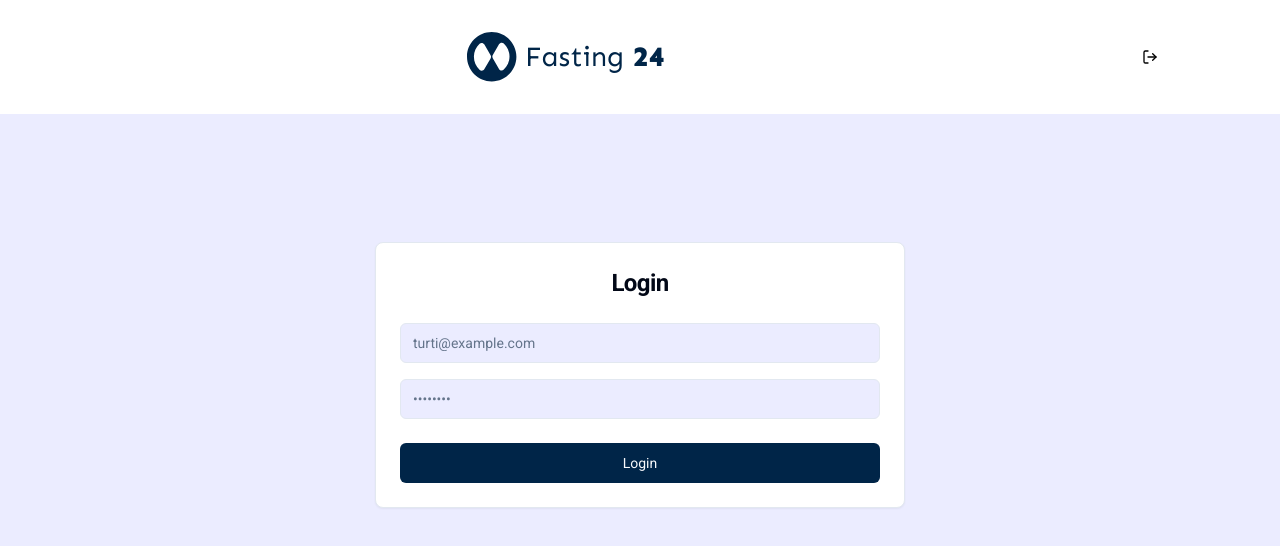
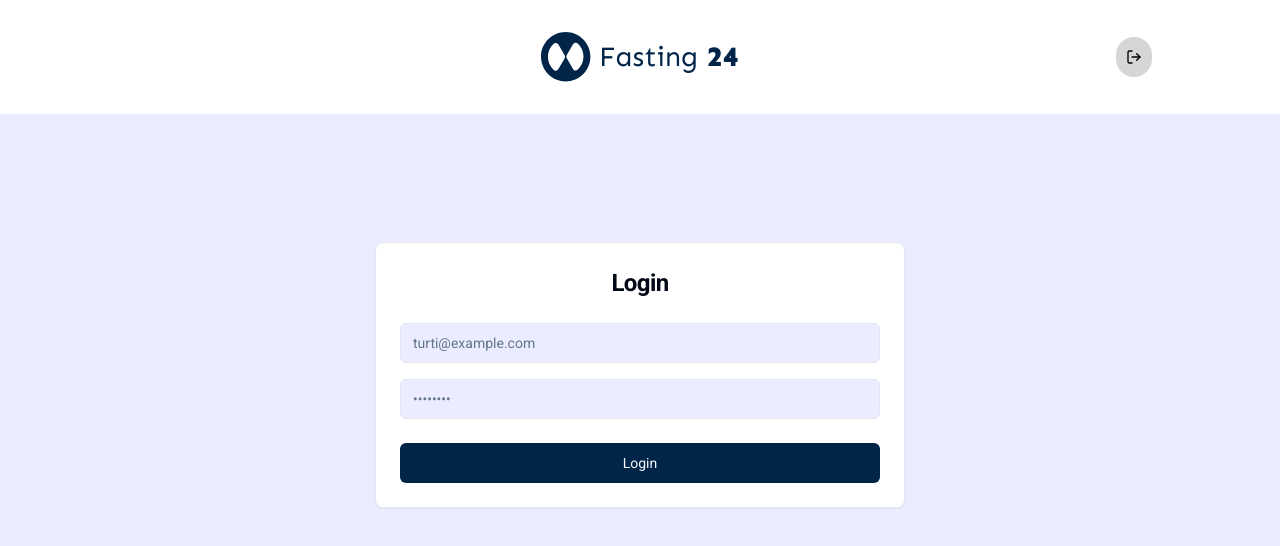
Before and after one commit to turhansel/fasting-24, a Next.js app: page /sign-in in a window 1280 px wide. Shown: the top 546 px of the page. Built offline with nearby package versions, Linux system fonts and the light colour scheme; no server answers.

Commit message:
fix: header styling

```diff
--- a/src/app/(authPages)/sign-in/page.tsx
+++ b/src/app/(authPages)/sign-in/page.tsx
@@ -43,7 +43,7 @@ export default function Login() {
 			router.push('/');
 		} catch (error: any) {
 			const message = error?.data?.message;
-			toast.error(message ?? 'Unknown error');
+			toast.error(message ?? 'Please try again');
 		}
 	};
 
--- a/src/components/Header.tsx
+++ b/src/components/Header.tsx
@@ -24,7 +24,7 @@ export default function Header() {
 	};
 
 	return (
-		<header className='bg-white flex items-center w-full'>
+		<header className='bg-white flex items-center w-full relative'>
 			<Link className='mx-auto flex items-center gap-2 p-8' href='/'>
 				<svg width='50' height='50' viewBox='0 0 50 50'>
 					<path
@@ -41,7 +41,7 @@ export default function Header() {
 			<Button
 				onClick={handleSignOut}
 				variant={'secondary'}
-				className='p-[10px] rounded-full bg-[##D6D6D6] text-black mr-28'
+				className='p-[10px] rounded-full bg-[#D6D6D6] text-black absolute right-2 md:right-32'
 			>
 				<LogOutIcon size={16} />
 			</Button>
```
